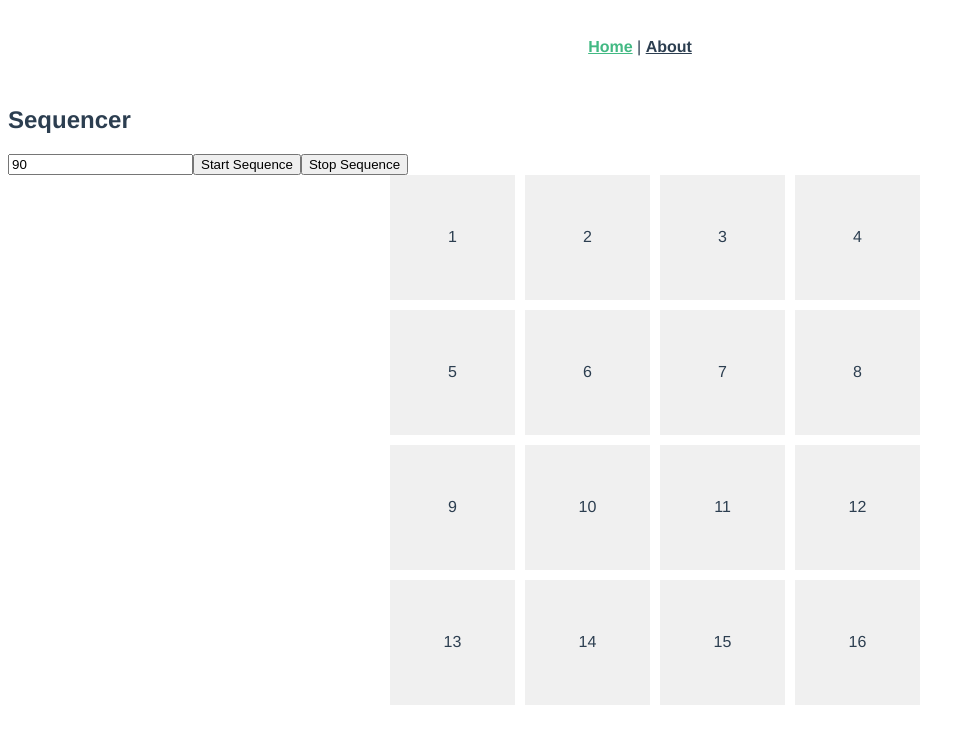
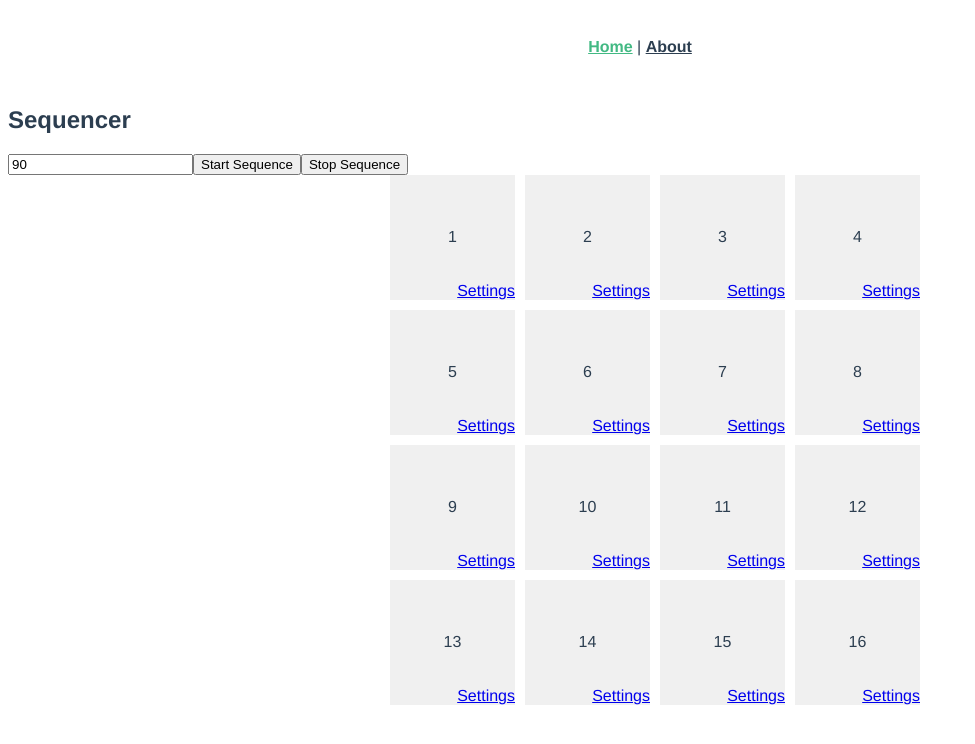
Before and after one commit to Mo0812/sequencer, a Vue app: page / in a window 1280 px wide. Shown: the top 744 px of the page, without its empty margins (0-975 px from the left). Built offline with nearby package versions, Linux system fonts and the light colour scheme.

Commit message:
advanced sequencing

```diff
--- a/src/views/Sequencer.vue
+++ b/src/views/Sequencer.vue
@@ -1,9 +1,21 @@
 <template>
     <div class="sequencer">
         <h2>Sequencer</h2>
-        <input v-model="bpm" />
-        <input type="button" value="Start Sequence" @click="sequence" />
-        <input type="button" value="Stop Sequence" @click="stopSequence" />
+        <section class="controls">
+            <input v-model="bpm" />
+            <input
+                :class="playState == 'start' ? 'active' : ''"
+                type="button"
+                value="Start Sequence"
+                @click="startSequence"
+            />
+            <input
+                :class="playState == 'stop' ? 'active' : ''"
+                type="button"
+                value="Stop Sequence"
+                @click="stopSequence"
+            />
+        </section>
         <section class="pattern">
             <div
                 v-for="i in 16"
@@ -13,7 +25,13 @@
                 @click="setTrigger(i)"
             >
                 {{ i }}
+                <a class="settings" href="#" @click="showTriggerSettings(i)"
+                    >Settings</a
+                >
             </div>
+        </section>
+        <section class="trigger-settings">
+            {{ currentTrigger }}
         </section>
     </div>
 </template>
@@ -27,21 +45,32 @@ export default {
         return {
             bpm: 90,
             sequenceTrigger: [],
+            sequence: null,
+            playState: "stop",
+            showTriggerIndex: null,
+            synth: null,
         };
+    },
+    created() {
+        this.synth = new Tone.Synth().toDestination();
     },
     computed: {
         parsedSequenceTrigger() {
             const sequence = [];
             for (var i = 0; i < 16; i++) {
-                if (this.isActive(i)) {
+                const currentTrigger = this.getActive(i);
+                if (currentTrigger) {
                     sequence.push({
                         time: "0:0:" + i,
-                        note: "C4",
-                        duration: "16n",
+                        note: currentTrigger.note,
+                        duration: currentTrigger.duration,
                     });
                 }
             }
             return sequence;
+        },
+        currentTrigger() {
+            return this.getActive(this.showTriggerIndex);
         },
     },
     watch: {
@@ -51,14 +80,33 @@ export default {
             },
             immediate: true,
         },
+        sequenceTrigger: {
+            handler(val, oldVal) {
+                if (this.sequence) {
+                    console.log(val, oldVal);
+                    const newTrigger = val.filter(
+                        (item) =>
+                            !oldVal.some(
+                                (oldItem) => oldItem.index == item.index
+                            )
+                    );
+                    console.log(newTrigger);
+                    this.sequence.add("0:0:15", {
+                        time: "0:0:15",
+                        note: "F4",
+                        duration: "16n",
+                    });
+                }
+            },
+            deep: true,
+        },
     },
     methods: {
-        sequence() {
-            const synth = new Tone.Synth().toDestination();
-            const seq = new Tone.Part(
+        startSequence() {
+            this.sequence = new Tone.Part(
                 (time, value) => {
                     console.log(time, value);
-                    synth.triggerAttackRelease(
+                    this.synth.triggerAttackRelease(
                         value.note,
                         value.duration,
                         time,
@@ -71,26 +119,39 @@ export default {
                     { time: "0:0:2", note: "A4", duration: "8n" },
                 ]*/
             ).start(0);
-            seq.loop = true;
+            this.sequence.loop = true;
             Tone.Transport.start();
+            this.playState = "start";
         },
         stopSequence() {
+            this.sequence.clear();
             Tone.Transport.stop();
+            this.playState = "stop";
         },
         setTrigger(i) {
             const currentTrigger = this.sequenceTrigger.find(
                 (item) => item.index == i
             );
             if (!currentTrigger) {
-                this.sequenceTrigger.push({ index: i });
+                this.sequenceTrigger.push({
+                    index: i,
+                    note: "C4",
+                    duration: "16n",
+                });
             } else {
                 this.sequenceTrigger = this.sequenceTrigger.filter(
                     (item) => item.index != i
                 );
             }
         },
+        showTriggerSettings(i) {
+            this.showTriggerIndex = i;
+        },
+        getActive(i) {
+            return this.sequenceTrigger.find((item) => item.index == i);
+        },
         isActive(i) {
-            return this.sequenceTrigger.find((item) => item.index == i);
+            return this.getActive(i);
         },
     },
 };
@@ -117,6 +178,8 @@ export default {
             justify-content: center;
             align-items: center;
 
+            position: relative;
+
             &:hover {
                 background-color: #e5e5e5;
             }
@@ -125,6 +188,12 @@ export default {
             &.active {
                 background-color: #d5d5d5;
             }
+
+            & > .settings {
+                position: absolute;
+                bottom: 0;
+                right: 0;
+            }
         }
     }
 }
```
